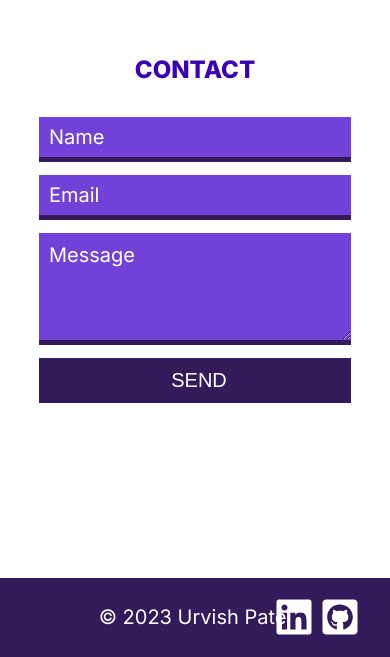
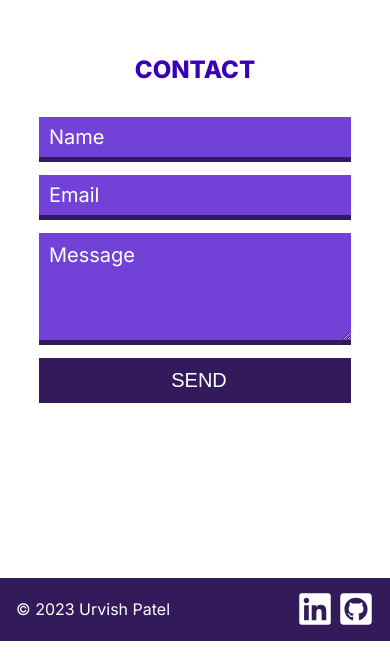
Before and after one commit to urvishp13/Portfolio-React, a React (Vite) app: page / in a window 390 px wide. Shown: the part 2550-3207 px from the top of the page. Built offline with nearby package versions, Linux system fonts and the light colour scheme.

Commit message:
mobile view--FOOTER

```diff
--- a/src/App.css
+++ b/src/App.css
@@ -593,4 +593,26 @@ footer {
     text-indent: 0;
   }
 
+  /* /////////// FOOTER /////////// */
+
+  footer {
+    font-size: 1rem;
+    display: flex;
+    justify-content: start;
+    align-items: center;
+    position: initial;
+    height: 3.9375rem;
+    padding: 0 1em;
+  }
+
+  .copyright {
+    margin: 0;
+  }
+
+  .socials {
+    font-size: 2.25rem;
+    position: initial;
+    margin-left: auto;
+  }
+
 }
```
